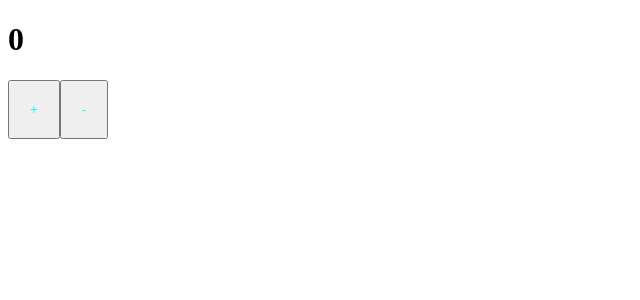
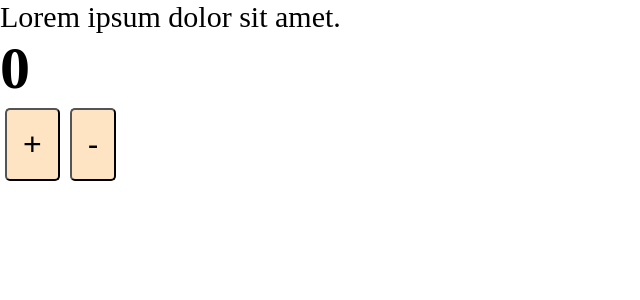
Before and after one commit to kovadaniel/rproduction, a React app: page / in a window 1280 px wide. Shown: the top 300 px of the page, without its empty margins (0-640 px from the left). Built offline with nearby package versions, Linux system fonts and the light colour scheme.

Commit message:
build: enabled css modules

```diff
--- a/package.json
+++ b/package.json
@@ -17,7 +17,7 @@
     "@types/react-dom": "^18.3.0",
     "@types/webpack": "^5.28.5",
     "@types/webpack-dev-server": "^4.7.2",
-    "css-loader": "^7.1.2",
+    "css-loader": "^6.11.0",
     "html-webpack-plugin": "^5.6.0",
     "mini-css-extract-plugin": "^2.9.1",
     "sass": "^1.79.4",
--- /dev/null
+++ b/src/App.tsx
@@ -0,0 +1,12 @@
+import { Counter } from "./components/Counter";
+import "./index.scss"
+const App = () => {
+  return (
+    <div id="app">
+      Lorem ipsum dolor sit amet.
+      <Counter />
+    </div>
+  );
+}
+
+export default App;
--- /dev/null
+++ b/src/components/Counter.module.scss
@@ -0,0 +1,8 @@
+.btn{
+  padding: 1rem;
+  margin: 5px;
+  border-radius: 5px;
+  background-color: bisque;
+
+  font-size: 2rem;
+}
--- a/src/components/Counter.scss
+++ /dev/null
@@ -1,4 +0,0 @@
-button {
-  padding: 20px;
-  color: cyan;
-}
--- a/src/components/Counter.tsx
+++ b/src/components/Counter.tsx
@@ -1,5 +1,5 @@
 import { useState } from "react";
-import "./Counter.scss";
+import classes from "./Counter.module.scss";
 
 export const Counter = () => {
   const [count, setCount] = useState(0);
@@ -13,8 +13,8 @@ export const Counter = () => {
     <div>
       <h1>{count}</h1>
       <div>
-        <button onClick={handleAdd}>+</button>
-        <button onClick={handleSubtract}>-</button>
+        <button onClick={handleAdd} className={classes.btn}>+</button>
+        <button onClick={handleSubtract} className={classes.btn}>-</button>
       </div>
     </div>
   );
--- /dev/null
+++ b/src/global.d.ts
@@ -0,0 +1,4 @@
+declare module '*.scss' {
+  const content: Record<string, string>;
+  export default content;
+}
--- /dev/null
+++ b/src/index.scss
@@ -0,0 +1,9 @@
+* {
+  margin: 0;
+  padding: 0;
+  box-sizing: border-box;
+}
+
+#app {
+  font-size: 30px;
+}
--- a/src/index.tsx
+++ b/src/index.tsx
@@ -2,13 +2,13 @@ import React from "react";
 import ReactDOM from "react-dom/client";
 
 import { someFunction } from "./test";
-import { Counter } from "./components/Counter";
+import App from "./App";
 
 someFunction(30);
 
 const root = ReactDOM.createRoot(document.getElementById("root"));
 root.render(
   <React.StrictMode>
-    <Counter />
+    <App />
   </React.StrictMode>
 );
```
Also changed, not shown: 4 other files (tests, documents, lock files or other folders).
